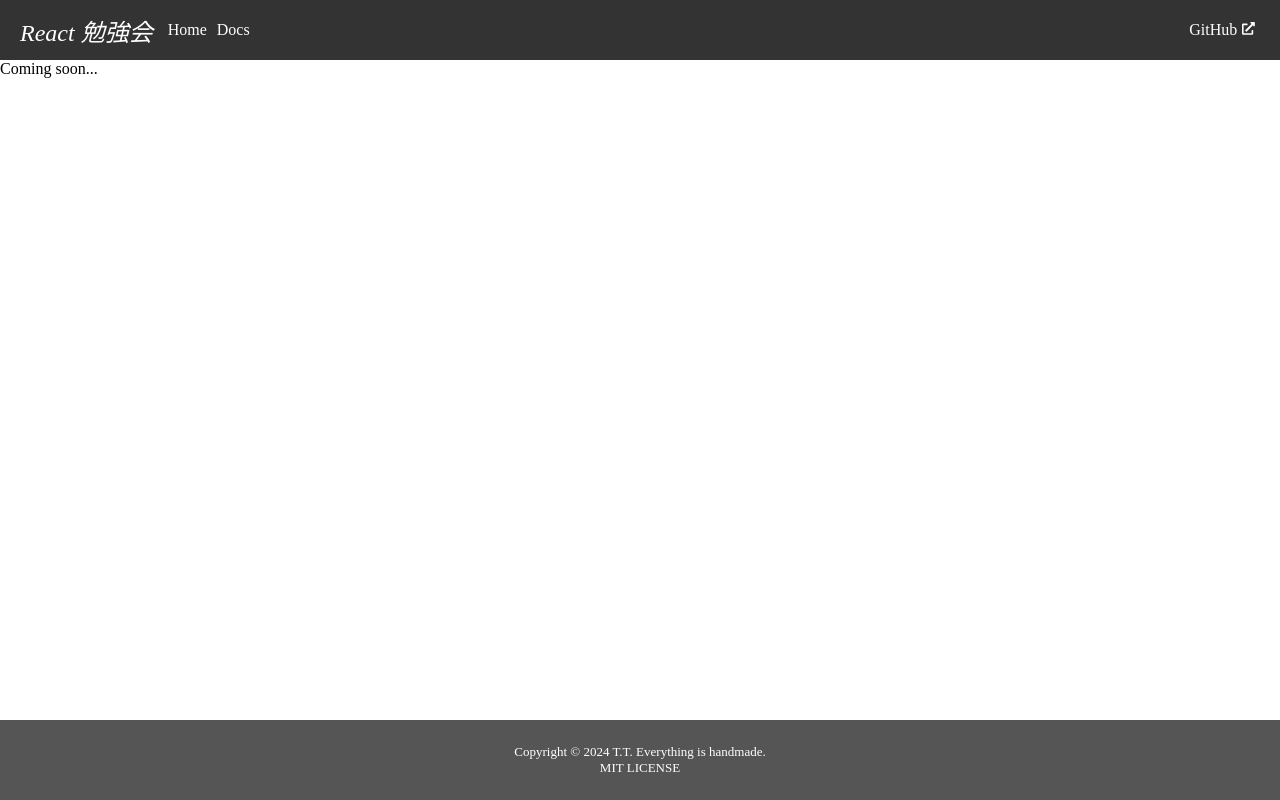
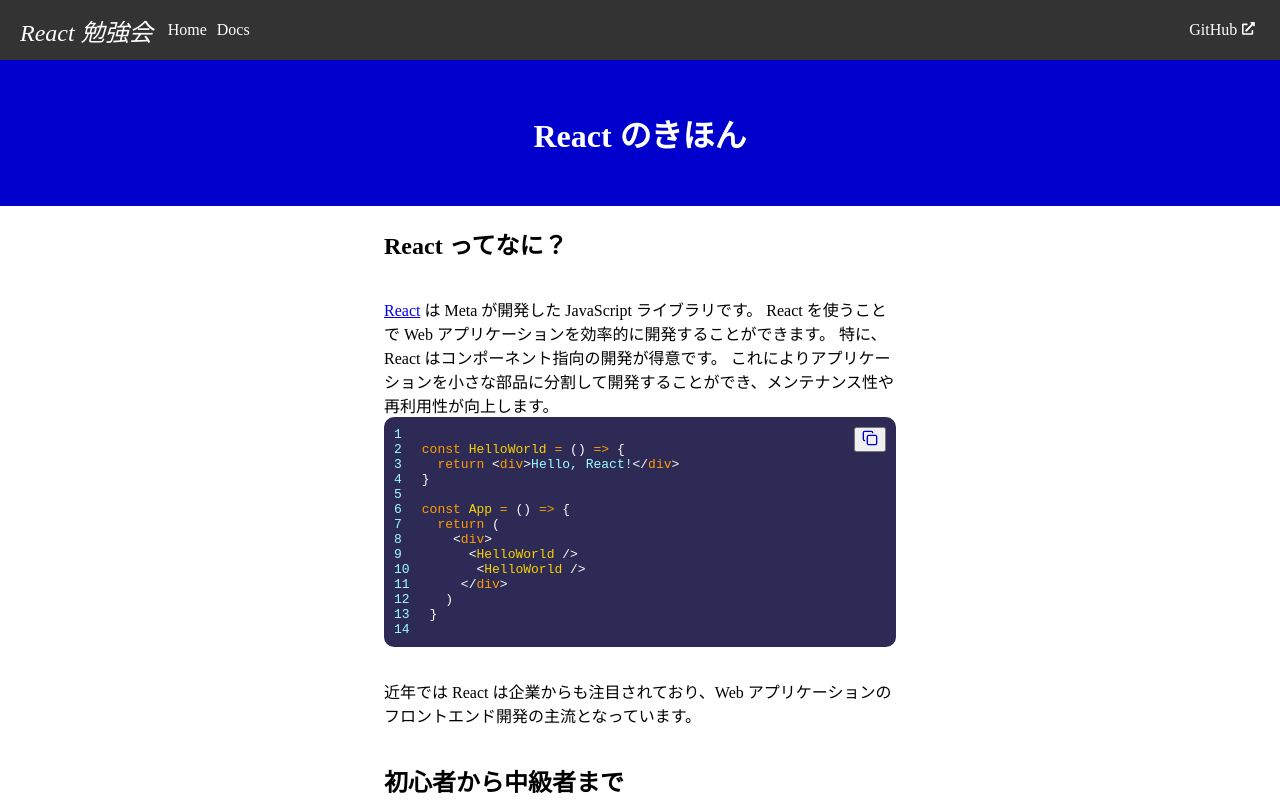
Before and after one commit to sapphimoor/react-study-hp, a React (Vite) app: page / in a window 1280 px wide. Shown: the top 800 px of the page. Built offline with nearby package versions, Linux system fonts and the light colour scheme.

Commit message:
LandingPage を追加

```diff
--- a/package.json
+++ b/package.json
@@ -10,7 +10,8 @@
     "preview": "vite preview"
   },
   "dependencies": {
-    "antd": "^5.23.3",
+    "lucide-react": "^0.479.0",
+    "prism-react-renderer": "^2.4.1",
     "react": "^18.3.1",
     "react-dom": "^18.3.1",
     "react-icons": "^5.5.0",
--- a/src/App/components/App.tsx
+++ b/src/App/components/App.tsx
@@ -1,7 +1,7 @@
-import { DocumentPage } from "@/features/DocumentPage";
-import { BrowserRouter, Route, Routes } from "react-router-dom";
+import { DocumentPage } from "@/features/DocumentPage"
+import { BrowserRouter, Route, Routes } from "react-router-dom"
 
-const basename = import.meta.env.DEV ? "/" : "/react-study-hp/";
+const basename = import.meta.env.DEV ? "/" : "/react-study-hp/"
 
 export const App = () => {
   return (
--- /dev/null
+++ b/src/features/CodeBlock/components/CodeBlock.module.css
@@ -0,0 +1,28 @@
+.container {
+  position: relative;
+}
+
+.content {
+  margin: 0;
+  padding: 10px;
+  border-radius: 10px;
+  overflow: auto;
+}
+
+.lineNumber {
+  margin-right: 20px;
+}
+
+.copyContainer {
+  position: absolute;
+  top: 10px;
+  right: 10px;
+  display: flex;
+  flex-direction: column;
+  align-items: flex-end;
+}
+
+.copyText {
+  font-size: 14px;
+  color: white;
+}
--- /dev/null
+++ b/src/features/CodeBlock/components/CodeBlock.tsx
@@ -0,0 +1,48 @@
+import styles from "./CodeBlock.module.css"
+
+import { Copy } from "lucide-react"
+import { Highlight, themes } from "prism-react-renderer"
+import { useState } from "react"
+
+export interface CodeBlockProps {
+  code: string
+  language: string
+}
+
+export const CodeBlock = (props: CodeBlockProps) => {
+  const { code } = props
+  const [copied, setCopied] = useState(false)
+
+  const handleCopy = () => {
+    navigator.clipboard.writeText(code)
+    setCopied(true)
+    setTimeout(() => setCopied(false), 1500)
+  }
+
+  return (
+    <div className={styles.container}>
+      <Highlight theme={themes.shadesOfPurple} {...props}>
+        {({ style, tokens, getLineProps, getTokenProps }) => (
+          <pre style={style} className={styles.content}>
+            {tokens.map((line, i) => (
+              <div key={i} {...getLineProps({ line })}>
+                <span className={styles.lineNumber}>{i + 1}</span>
+                {line.map((token, key) => (
+                  <span key={key} {...getTokenProps({ token })} />
+                ))}
+              </div>
+            ))}
+          </pre>
+        )}
+      </Highlight>
+      <div className={styles.copyContainer}>
+        <button onClick={handleCopy}>
+          <Copy size={16} color="mediumblue" />
+        </button>
+
+        {/* コピー完了メッセージ */}
+        {copied && <div className={styles.copyText}>Copied!</div>}
+      </div>
+    </div>
+  )
+}
--- /dev/null
+++ b/src/features/CodeBlock/index.ts
@@ -0,0 +1 @@
+export * from "./components/CodeBlock"
--- a/src/features/Header/components/Header.module.css
+++ b/src/features/Header/components/Header.module.css
@@ -21,6 +21,7 @@
   font-size: 1.5em;
   font-style: italic;
   margin-right: 10px;
+  cursor: default;
 }
 
 .headerItem {
--- /dev/null
+++ b/src/features/LandingPage/components/LandingPage.module.css
@@ -0,0 +1,19 @@
+.title {
+  margin: 0;
+  padding: 50px;
+  color: white;
+  background-color: mediumblue;
+  display: flex;
+  align-items: center;
+  justify-content: center;
+}
+
+.body {
+  position: sticky;
+  left: 50%;
+  transform: translateX(-50%);
+  width: 40vw;
+  display: flex;
+  flex-direction: column;
+  justify-content: center;
+}
--- a/src/features/LandingPage/components/LandingPage.tsx
+++ b/src/features/LandingPage/components/LandingPage.tsx
@@ -1,3 +1,52 @@
+import styles from "./LandingPage.module.css"
+
+import { CodeBlock } from "@/features/CodeBlock"
+
 export const LandingPage = () => {
-  return "Coming soon..."
+  return (
+    <div>
+      <h1 className={styles.title}>React のきほん</h1>
+      <div className={styles.body}>
+        <h2>React ってなに？</h2>
+        <p>
+          <a href={"https://ja.react.dev/"}>React</a> は Meta が開発した
+          JavaScript ライブラリです。 React を使うことで Web
+          アプリケーションを効率的に開発することができます。 特に、React
+          はコンポーネント指向の開発が得意です。
+          これによりアプリケーションを小さな部品に分割して開発することができ、メンテナンス性や再利用性が向上します。
+          <CodeBlock
+            code={`
+const HelloWorld = () => {
+  return <div>Hello, React!</div>
 }
+
+const App = () => {
+  return (
+    <div>
+      <HelloWorld />
+      <HelloWorld />
+    </div>
+  )
+}
+          `}
+            language={"tsx"}
+          />
+        </p>
+        <p>
+          近年では React は企業からも注目されており、Web
+          アプリケーションのフロントエンド開発の主流となっています。
+        </p>
+        <h2>初心者から中級者まで</h2>
+        <p>
+          このサイトでは React の基本から応用まで学ぶことができます。 初めて
+          React を学ぶ方は React
+          に使用する技術をハンズオン形式で学ぶことができます。 既に React
+          を使ったことがある方は、環境作成の際の細かい設定など、リファレンスや備忘録のような形で活用できます。
+          さらにチーム開発の際の Tips など、実践的な内容も取り扱っています。
+          <br />
+          ぜひ日々の React ライフのお供としてご活用ください。
+        </p>
+      </div>
+    </div>
+  )
+}
```
Also changed, not shown: 1 other file (tests, documents, lock files or other folders).
